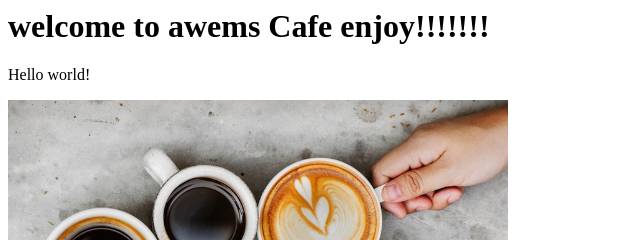
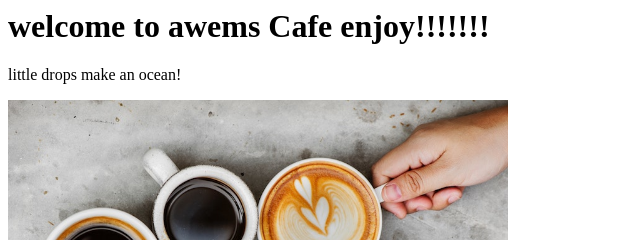
Before and after one commit to chipaul37/static-web-page, a plain HTML site: page index.html in a window 1280 px wide. Shown: the top 240 px of the page, 0-640 px from the left. Drawn offline with Linux system fonts and the light colour scheme.

Commit message:
third commit

```diff
--- a/index.html
+++ b/index.html
@@ -4,7 +4,7 @@
     </head>
     <body>
         <h1>welcome to awems Cafe enjoy!!!!!!!</h1>
-        <p>Hello world!</p>
+        <p>little drops make an ocean!</p>
     </body>
 
     <img src="coffee.jpg" width=500/>
```
